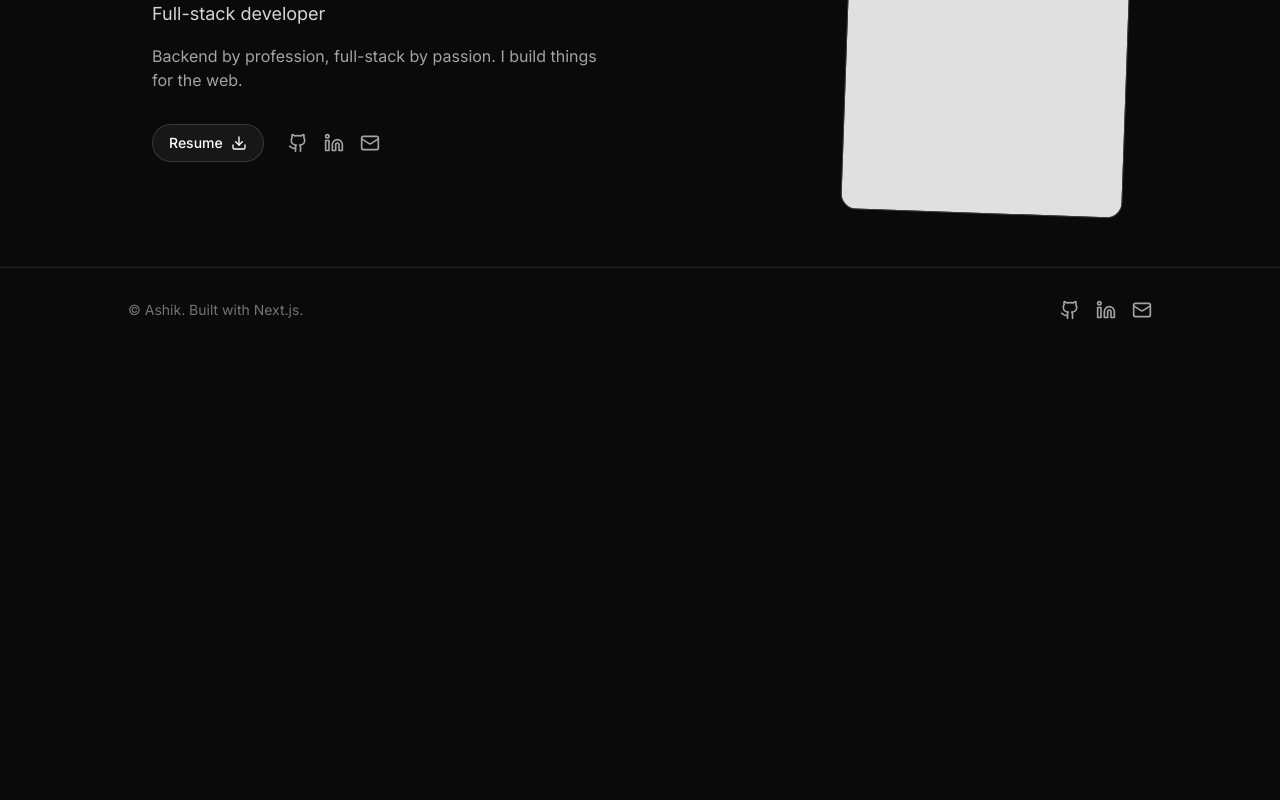
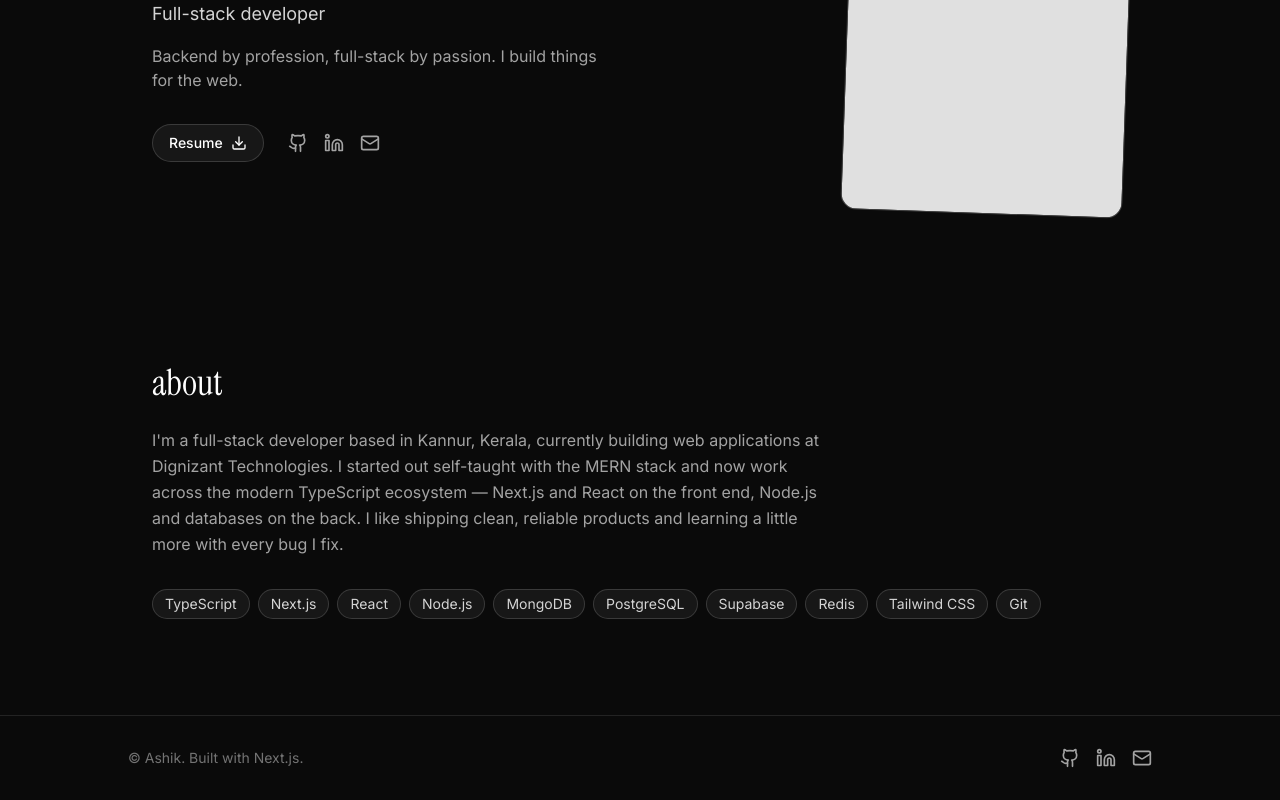
Before and after one commit to Ashik234/Personal-Website, a Next.js app: page / in a window 1280 px wide. Shown: the part 373-1173 px from the top of the page. Before the commit the page ends 800 px from the top, so only its background shows below. Built offline with nearby package versions, Linux system fonts and the light colour scheme.

Commit message:
feat: wire About section into page

```diff
--- a/src/app/page.tsx
+++ b/src/app/page.tsx
@@ -1,4 +1,5 @@
 import HeroPage from "../components/Hero/page";
+import AboutPage from "../components/About/page";
 import FooterPage from "../components/layout/Footer";
 import NavBarPage from "../components/layout/NavBar";
 import "./globals.css";
@@ -8,6 +9,7 @@ export default function Home() {
     <main className="min-h-screen w-full">
       <NavBarPage />
       <HeroPage />
+      <AboutPage />
       <FooterPage />
     </main>
   );
--- a/src/components/About/page.tsx
+++ b/src/components/About/page.tsx
@@ -11,7 +11,7 @@ export default function AboutPage() {
       <motion.div
         initial={{ opacity: 0, y: 20 }}
         whileInView={{ opacity: 1, y: 0 }}
-        viewport={{ once: true, margin: "-100px" }}
+        viewport={{ once: true, amount: 0.2 }}
         transition={{ duration: 0.5 }}
       >
         <h2 className="font-serif text-3xl text-white md:text-4xl">about</h2>
```
